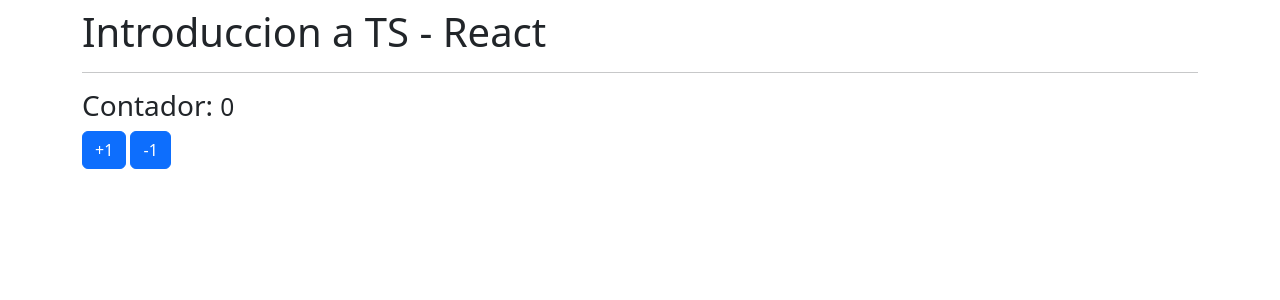
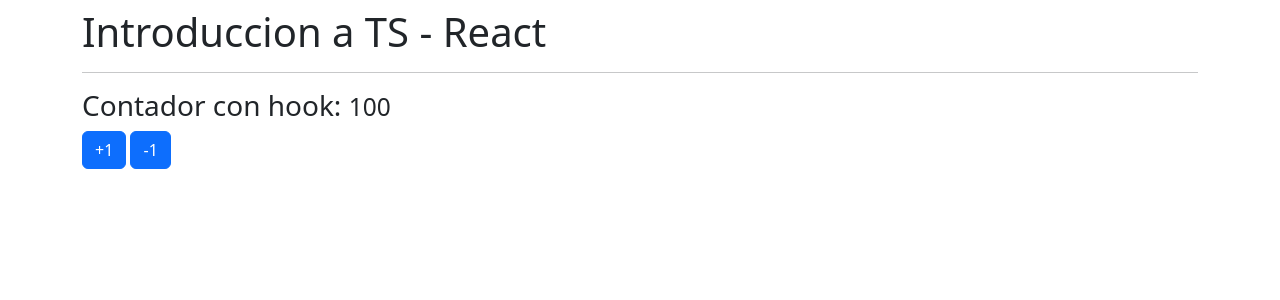
Before and after one commit to batracionet/01-reforzamiento, a React (Create React App) app: page / in a window 1280 px wide. Shown: the top 300 px of the page. Built offline with nearby package versions, Linux system fonts and the light colour scheme.

Commit message:
Adding useCounter

```diff
--- a/src/App.tsx
+++ b/src/App.tsx
@@ -1,8 +1,10 @@
 // import { TiposBasicos } from "./typescript/TiposBasicos";
+// import { Contador } from "./components/Contador";
+// import { ObjetosLiterales } from "./typescript/ObjetosLiterales";
 
-import { Contador } from "./components/Contador";
+import { ContadorConHook } from "./components/ContadorConHook";
 
-// import { ObjetosLiterales } from "./typescript/ObjetosLiterales";
+
 
 
 const App = () => {
@@ -12,7 +14,8 @@
       <hr/>
       {/* <TiposBasicos /> */}
       {/* <ObjetosLiterales /> */}
-      <Contador />
+      {/* <Contador /> */}
+      <ContadorConHook />
     </div>
   )
 }
--- /dev/null
+++ b/src/components/ContadorConHook.tsx
@@ -0,0 +1,27 @@
+import { useCounter } from '../hooks/useCounter';
+
+
+export const ContadorConHook = () => {
+
+  const {valor, acumular} = useCounter(100);
+
+
+  return (
+    <>
+        <h3>Contador con hook: <small>{valor}</small></h3>
+        <button
+        className="btn btn-primary"
+        onClick={()=>acumular(1)}
+        >
+            +1
+        </button>
+        &nbsp;
+        <button
+        className="btn btn-primary"
+        onClick={()=>acumular(-1)}
+        >
+            -1
+        </button>
+    </>
+  )
+}
--- /dev/null
+++ b/src/hooks/useCounter.tsx
@@ -0,0 +1,19 @@
+import { useState } from 'react';
+
+
+export const useCounter = ( inicial:number = 10) => {
+
+  const [valor, setValor] = useState(inicial);
+
+  const acumular =( numero: number ) => {
+
+    setValor(valor+numero);
+
+  }
+
+  return {
+      valor,
+      acumular
+  }
+
+}
```
